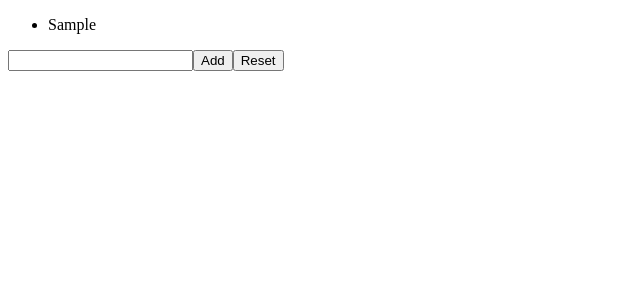
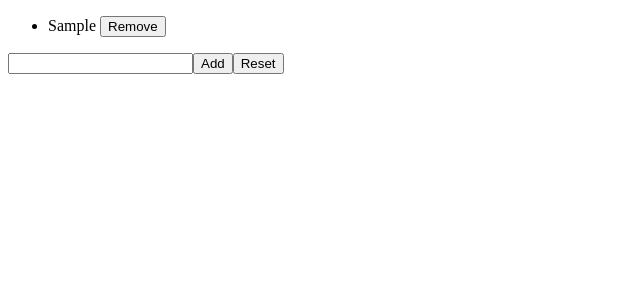
Before and after one commit to AlbertoRusso94/react-exercises, a React (Create React App) app: page / in a window 1280 px wide. Both pictures are taken after typing "Sample" into the empty fields and a click on the button "Add". Shown: the top 300 px of the page, without its empty margins (0-640 px from the left). Built offline with nearby package versions, Linux system fonts and the light colour scheme.

Commit message:
Lists-06

```diff
--- a/src/ToDoList.js
+++ b/src/ToDoList.js
@@ -28,12 +28,23 @@ export class ToDoList extends React.Component {
     });
   };
 
+  removeItem = (index) => {
+    const { items } = this.state;
+    items.splice(index, 1);
+    this.setState({
+      items: items,
+    });
+  };
+
   render() {
     return (
       <div>
         <ul>
           {this.state.items.map((names, index) => (
-            <li key={names + index}> {names} </li>
+            <li key={names + index}>
+              {names}{" "}
+              <button onClick={() => this.removeItem(index)}>Remove</button>
+            </li>
           ))}
         </ul>
         <input
```
